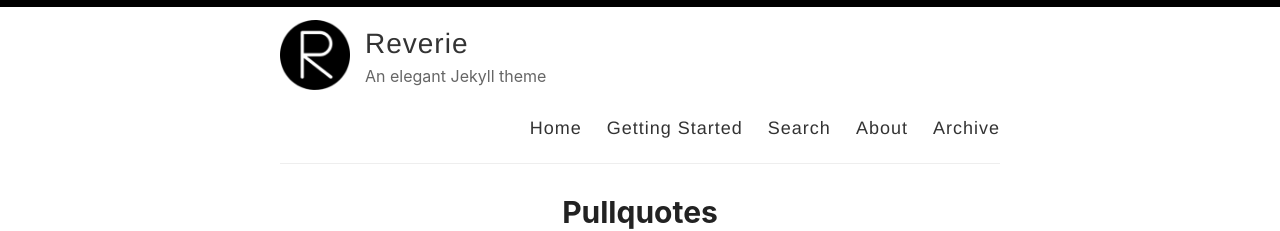
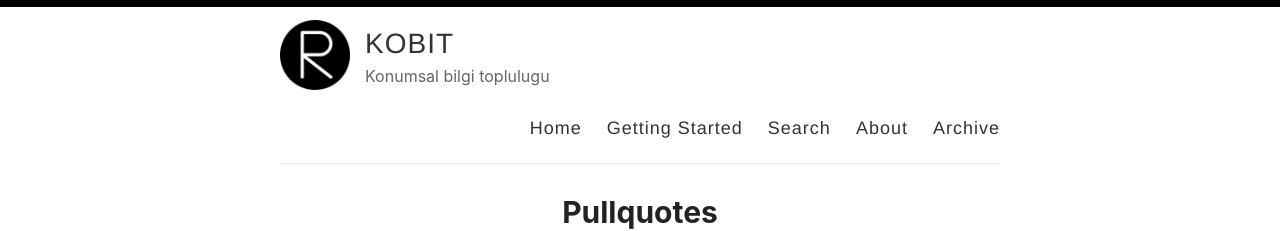
Before and after one commit to kabarmaz/kabarmaz, a Jekyll site: the page built from index.html, in a window 1280 px wide and 900 px high. Shown: the top 231 px of the window. Built offline with Jekyll 4.4.1, drawn with Linux system fonts in a browser that asks for light colours; the list of posts is cut into pages by our own code.

Commit message:
Update _config.yml

```diff
--- a/_config.yml
+++ b/_config.yml
@@ -3,13 +3,13 @@
 #
 
 # Name of your site (displayed in the header)
-name: Reverie
+name: KOBIT
 
 # Name of the author
-author: Amit Merchant
+author: Hasanberk Karabay
 
 # Short bio or description (displayed in the header)
-description: An elegant Jekyll theme
+description: Konumsal bilgi toplulugu
 
 # URL of your avatar or profile pic (you could use your GitHub profile pic)
 avatar: /images/reverie.png
@@ -22,10 +22,10 @@ avatar: /images/reverie.png
 footer-links:
   dribbble:
   email: amit.d.merchant@gmail.com
-  facebook:
+  facebook:  2
   flickr:
   github: amitmerchant1990/reverie
-  instagram:
+  instagram:  2
   linkedin:
   pinterest:
   rss: rss
```
